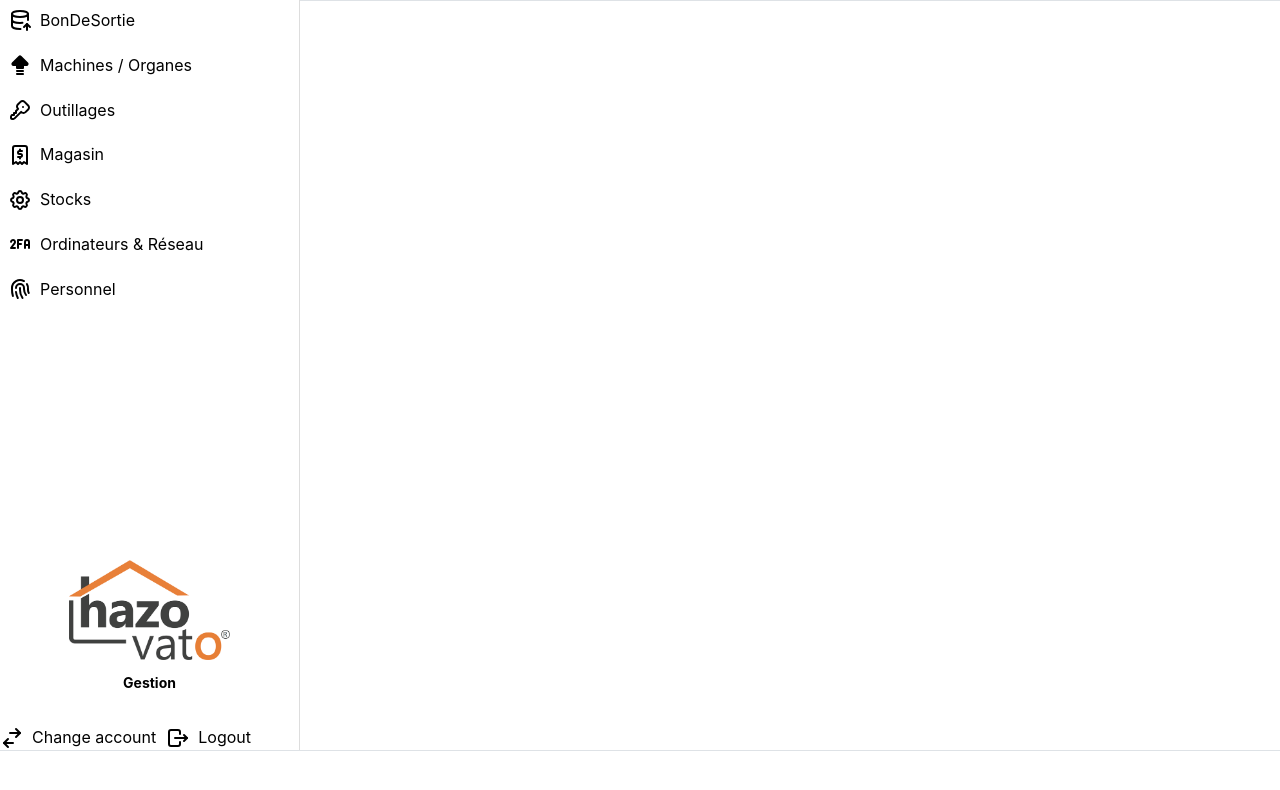
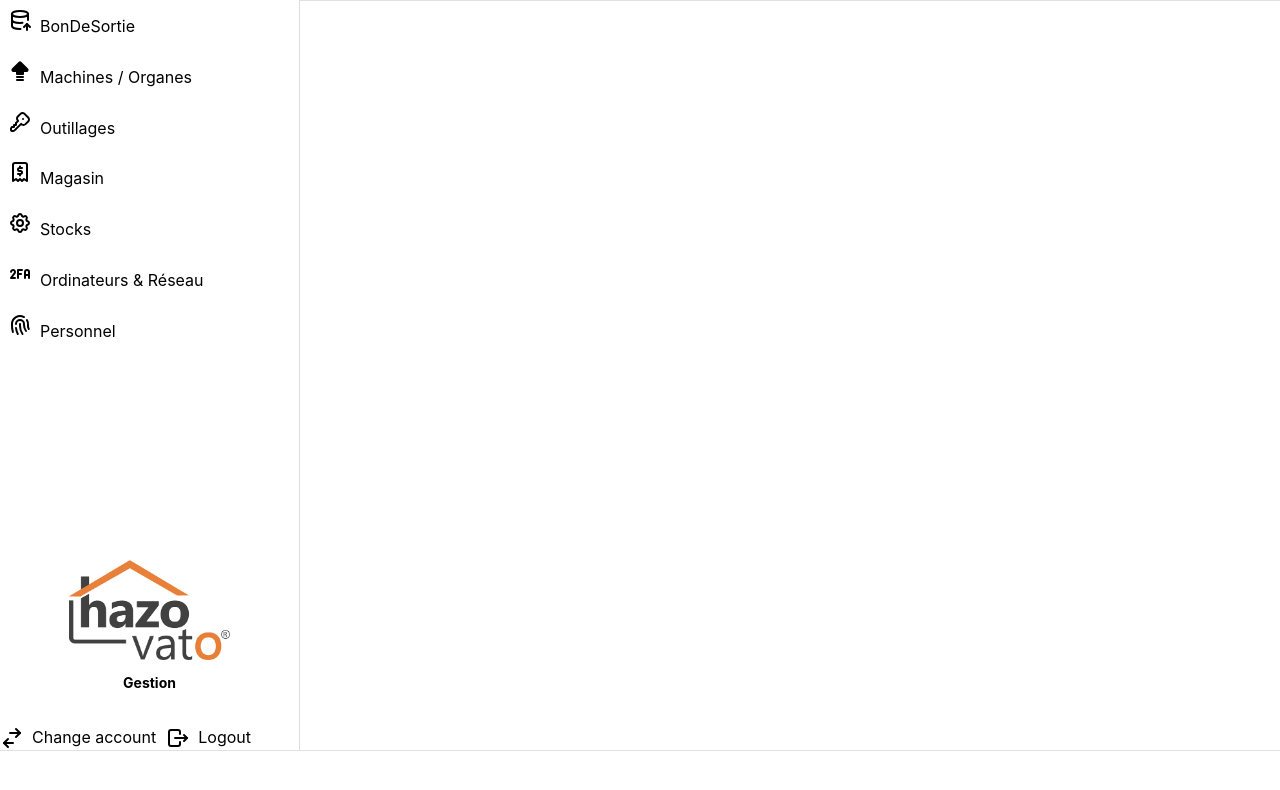
Before and after one commit to LovaMario/gestion, a Next.js app: page /dashboard in a window 1280 px wide. Shown: the top 790 px of the page. Built offline with nearby package versions, Linux system fonts and the light colour scheme.

Commit message:
second commit

```diff
--- a/components/SideBar/Navbar.module.css
+++ b/components/SideBar/Navbar.module.css
@@ -14,13 +14,13 @@
 .header {
   padding-bottom: var(--mantine-spacing-md);
   margin-bottom: calc(var(--mantine-spacing-md) * 1.5);
-  border-bottom: 1px solid var(--mantine-color-orange-7);
+  border-bottom: 1px solid var(--mantine-color-dark-7);
 }
 
 .footer {
   padding-top: var(--mantine-spacing-md);
   margin-top: var(--mantine-spacing-md);
-  border-top: 1px solid var(--mantine-color-orange-7);
+  border-top: 1px solid var(--mantine-color-dark-7);
 }
 
 
--- a/components/SideBar/Sidebar.tsx
+++ b/components/SideBar/Sidebar.tsx
@@ -16,22 +16,11 @@ import {
 
 // Importe ici tes composants de gestion
 import BonDeSortiePage from "../bon/BonDeSortie";
-const ACTIVE_COLOR = "#F1841F";
+const ACTIVE_COLOR = "#c94b06";
 
 // MenuItem simple
-function MenuItem({
-  value,
-  label,
-  active,
-  onClick,
-  Icon,
-}: {
-  value: string;
-  label: string;
-  active: string;
-  onClick: (v: string) => void;
-  Icon: any;
-}) {
+function MenuItem({ value, label, active, onClick, Icon }: any) {
+  {
     return (
       <div
         onClick={() => onClick(value)}
@@ -41,8 +30,6 @@ function MenuItem({
           borderRadius: "4px",
           backgroundColor: active === value ? ACTIVE_COLOR : "transparent",
           color: active === value ? "white" : "black",
-        display: "flex",
-        alignItems: "center",
           marginBottom: "4px",
         }}
       >
@@ -51,7 +38,11 @@ function MenuItem({
       </div>
     );
   }
+}
 
+
+export default function NavbarGestion() {
+  const [active, setActive] = useState("equipements");
 // Tableau des sections gestion
 const gestionData = [
   {
@@ -97,10 +88,6 @@ const gestionData = [
     component: <div>Personnel Page</div>,
   },
 ];
-
-export default function NavbarGestion() {
-  const [active, setActive] = useState("equipements");
-
   return (
     <div style={{ display: "flex", height: "100vh", width: "100vw" }}>
       {/* Navbar */}
@@ -108,8 +95,6 @@ export default function NavbarGestion() {
         w={{ base: 300 }}
         style={{ borderRight: "1px solid #ddd" }}
       >
-
-
         <ScrollArea style={{ height: "calc(100vh - 160px)" }}>
           {gestionData.map((item) => (
             <MenuItem
--- a/components/bon/BonDeSortieListe.tsx
+++ b/components/bon/BonDeSortieListe.tsx
@@ -18,4 +18,5 @@ export default function BonDeSortieListe({
     setIsEditing,
 }: Props) {
     const [searchTerm, setSearchTerm] = useState("");
+
 }
```
Lines whose indentation alone changed are shown as unchanged.
